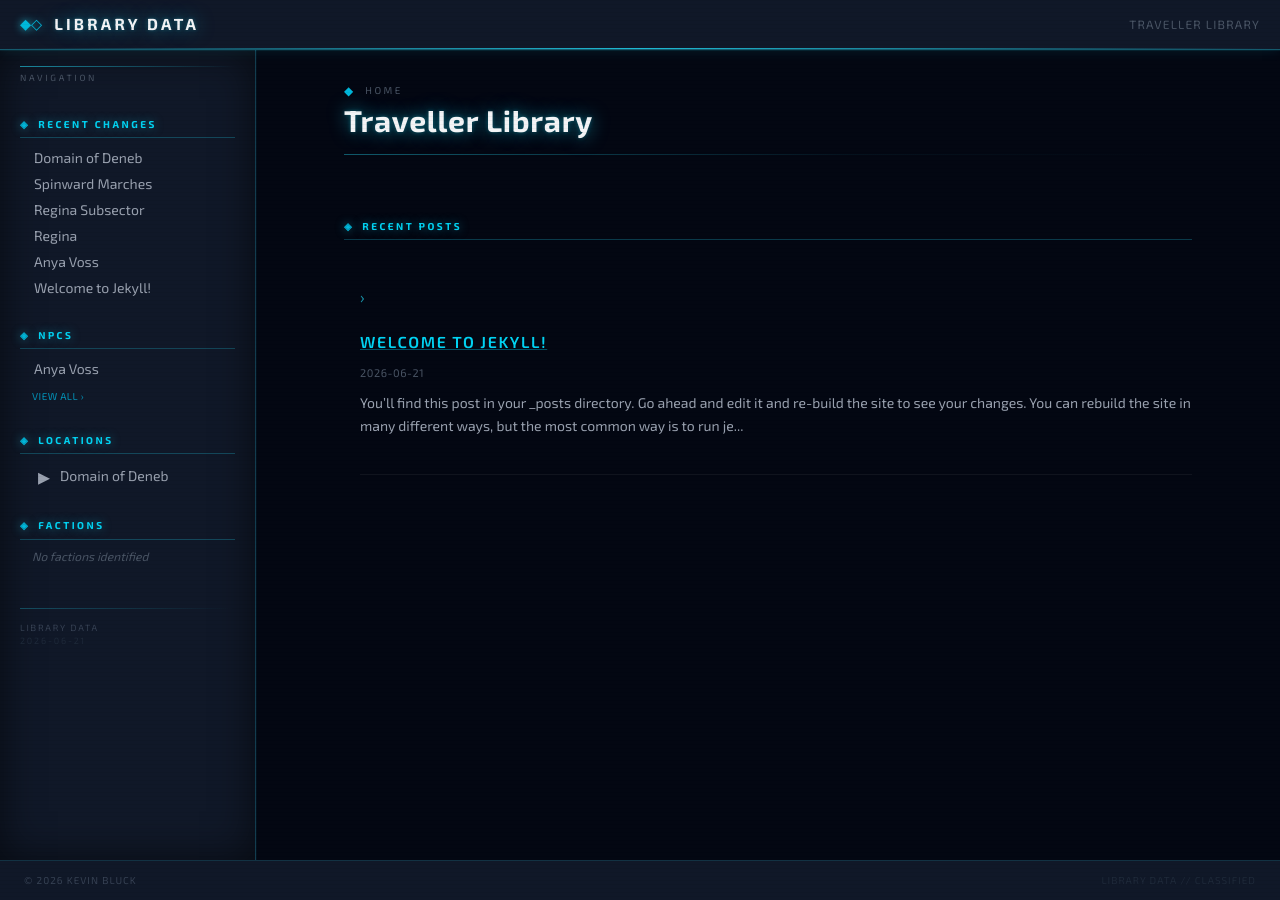
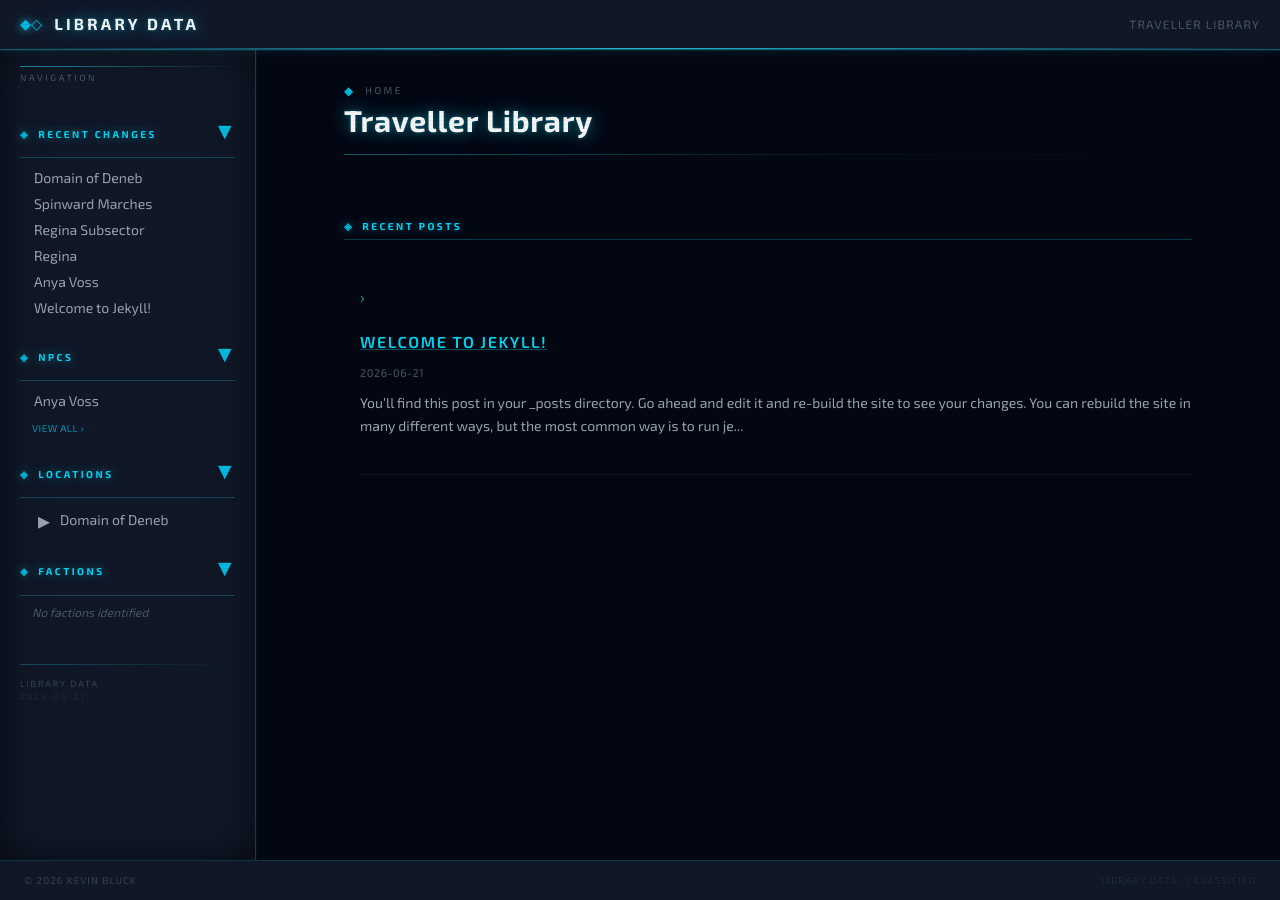
Before and after one commit to kbluck/jekyll-traveller-library, a Jekyll site: the page built from _pages/index.md, in a window 1280 px wide. Built offline with Jekyll 4.4.1, drawn with Linux system fonts in a browser that asks for light colours.

Commit message:
fix: make categories expandable folders rather than sections

```diff
--- a/_includes/sidebar.html
+++ b/_includes/sidebar.html
@@ -1,10 +1,10 @@
-<nav class="p-5 space-y-7 text-sm">
+<nav class="p-5 space-y-5 text-sm">
 
   <!-- ── Recent Changes ──────────────────────────────────── -->
-  <section>
-    <h3 class="sidebar-section-header">
+  <details open>
+    <summary class="sidebar-section-header">
       <span class="text-cyan-500 text-[10px]">◈</span> Recent Changes
-    </h3>
+    </summary>
     <ul class="space-y-0.5 mt-1">
       {%- assign rc_posts     = site.posts     | sort: 'date' | reverse -%}
       {%- assign rc_npcs      = site.npcs      | sort: 'date' | reverse -%}
@@ -26,13 +26,13 @@
         <li class="sidebar-empty">No entries yet</li>
       {%- endif -%}
     </ul>
-  </section>
+  </details>
 
   <!-- ── NPCs ────────────────────────────────────────────── -->
-  <section>
-    <h3 class="sidebar-section-header">
+  <details open>
+    <summary class="sidebar-section-header">
       <span class="text-cyan-500 text-[10px]">◈</span> NPCs
-    </h3>
+    </summary>
     <ul class="space-y-0.5 mt-1">
       {%- for npc in site.npcs -%}
         <li>
@@ -51,18 +51,18 @@
       View all &rsaquo;
     </a>
     {%- endif -%}
-  </section>
+  </details>
 
   <!-- ── Locations (hierarchical tree) ─────────────────── -->
-  <section>
-    <h3 class="sidebar-section-header">
+  <details open>
+    <summary class="sidebar-section-header">
       <span class="text-cyan-500 text-[10px]">◈</span> Locations
-    </h3>
+    </summary>
 
     {%- assign _loc_domains = site.locations | where: "type", "domain" | sort: "title" -%}
 
     {%- if site.locations.size == 0 -%}
-      <p class="sidebar-empty">No locations charted</p>
+      <p class="sidebar-empty mt-1">No locations charted</p>
     {%- else -%}
     <div class="mt-1 space-y-px">
 
@@ -155,13 +155,13 @@
 
     </div>
     {%- endif -%}
-  </section>
+  </details>
 
   <!-- ── Factions ─────────────────────────────────────────── -->
-  <section>
-    <h3 class="sidebar-section-header">
+  <details open>
+    <summary class="sidebar-section-header">
       <span class="text-cyan-500 text-[10px]">◈</span> Factions
-    </h3>
+    </summary>
     <ul class="space-y-0.5 mt-1">
       {%- for faction in site.factions -%}
         <li>
@@ -180,6 +180,6 @@
       View all &rsaquo;
     </a>
     {%- endif -%}
-  </section>
+  </details>
 
 </nav>
--- a/assets/css/main.css
+++ b/assets/css/main.css
@@ -417,11 +417,11 @@
       margin-block-end: calc(calc(var(--spacing) * 4) * calc(1 - var(--tw-space-y-reverse)));
     }
   }
-  .space-y-7 {
+  .space-y-5 {
     :where(& > :not(:last-child)) {
       --tw-space-y-reverse: 0;
-      margin-block-start: calc(calc(var(--spacing) * 7) * var(--tw-space-y-reverse));
-      margin-block-end: calc(calc(var(--spacing) * 7) * calc(1 - var(--tw-space-y-reverse)));
+      margin-block-start: calc(calc(var(--spacing) * 5) * var(--tw-space-y-reverse));
+      margin-block-end: calc(calc(var(--spacing) * 5) * calc(1 - var(--tw-space-y-reverse)));
     }
   }
   .space-y-px {
@@ -758,6 +758,30 @@ body::after {
     text-transform: uppercase;
     border-bottom: 1px solid rgba(34, 211, 238, 0.25);
     text-shadow: 0 0 10px rgba(34, 211, 238, 0.5);
+  }
+  summary.sidebar-section-header {
+    cursor: pointer;
+    -webkit-user-select: none;
+    user-select: none;
+    list-style: none;
+    &::-webkit-details-marker {
+      display: none;
+    }
+    &::marker {
+      display: none;
+    }
+    &::after {
+      content: '▸';
+      margin-left: auto;
+      font-size: 24px;
+      color: var(--color-gray-500);
+      text-shadow: none;
+      transition: transform 0.2s ease, color 0.2s ease;
+    }
+  }
+  details[open] > summary.sidebar-section-header::after {
+    transform: rotate(90deg);
+    color: var(--color-cyan-500);
   }
   .sidebar-link {
     display: block;
```
Also changed, not shown: _tailwind/input.css (+23 -0 lines).
